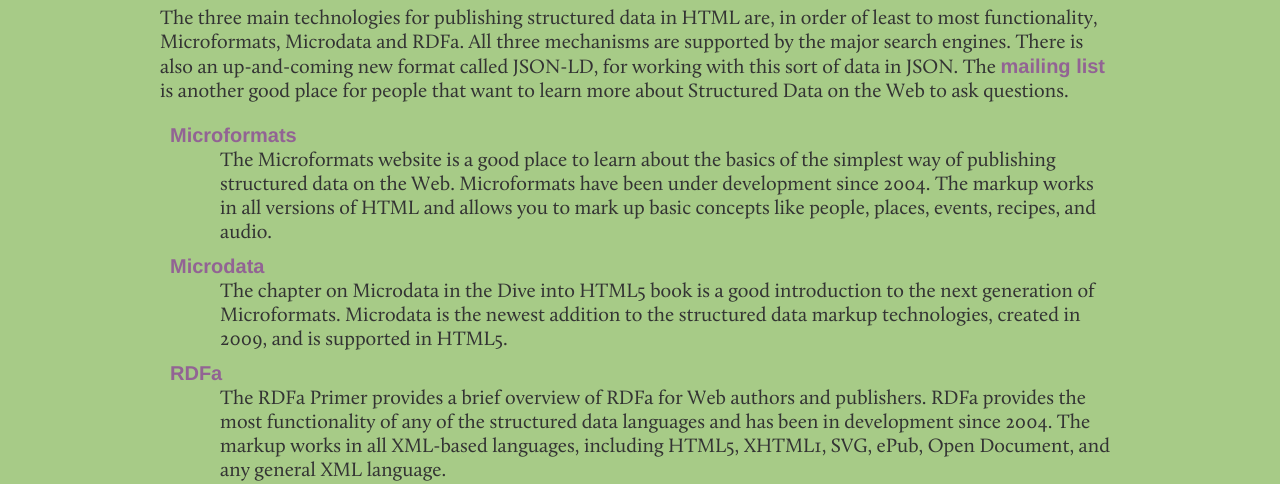
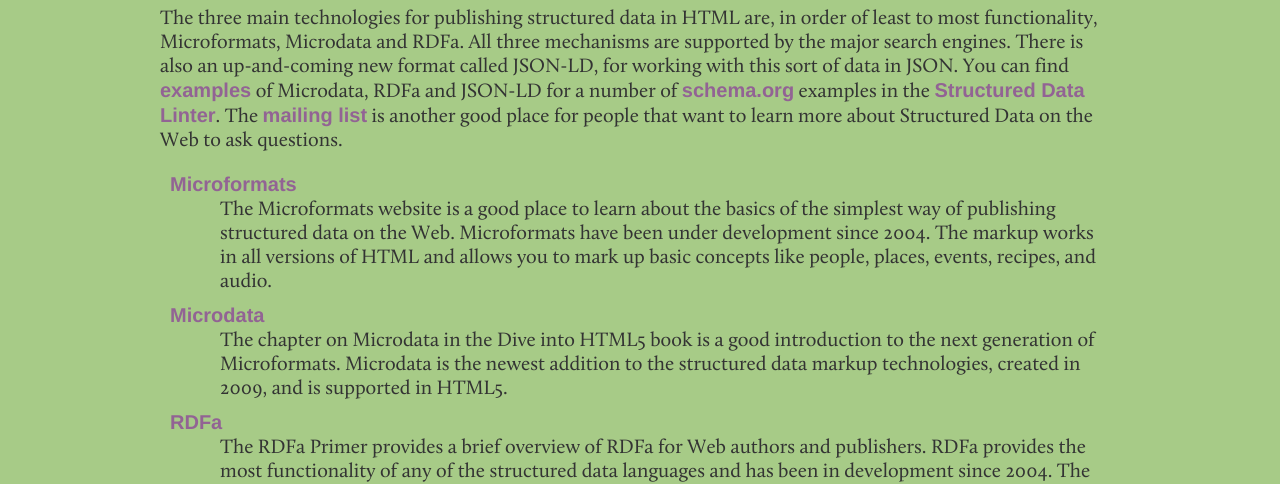
Before and after one commit to structured-data/structured-data.org, a plain HTML site: page index.html in a window 1280 px wide. Shown: the part 293-777 px from the top of the page. Drawn offline with Linux system fonts and the light colour scheme.

Commit message:
Add link to markup examples on linter in *Learn* section.

```diff
--- a/index.html
+++ b/index.html
@@ -40,8 +40,13 @@
      are, in order of least to most functionality, Microformats, Microdata
      and RDFa. All three mechanisms are supported by the major search engines.
      There is also an up-and-coming new format called JSON-LD, for working with
-     this sort of data in JSON. The
-     <a href="http://groups.google.com/group/structured-data-dev">mailing list</a>
+     this sort of data in JSON.
+     You can find
+     <a href="http://linter.structured-data.org/examples/">examples</a> of Microdata,
+     RDFa and JSON-LD for a number of
+     <a href="http://schema.org/docs/full.html">schema.org</a> examples in the
+     <a href="http://linter.structured-data.org/">Structured Data Linter</a>.
+     The <a href="http://groups.google.com/group/structured-data-dev">mailing list</a>
      is another good place for
      people that want to learn more about Structured Data on the Web to ask
      questions.
```
